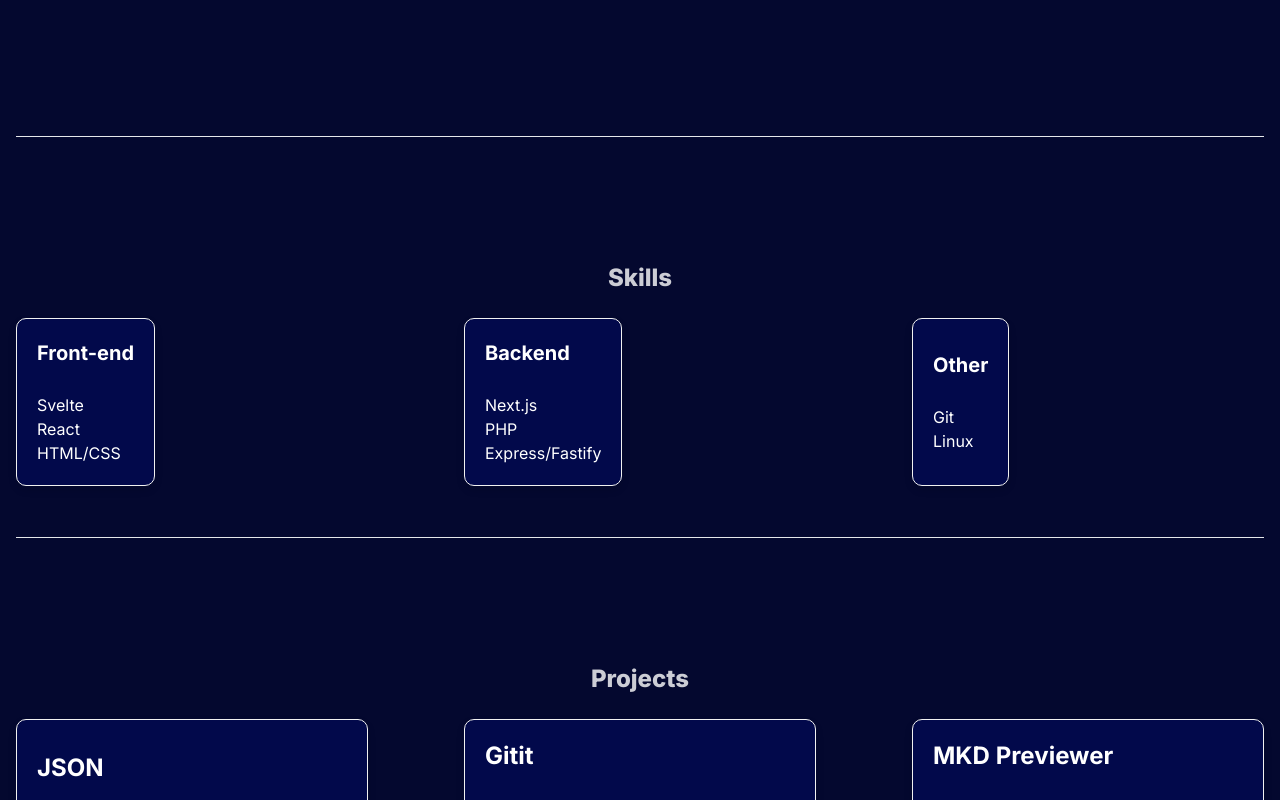
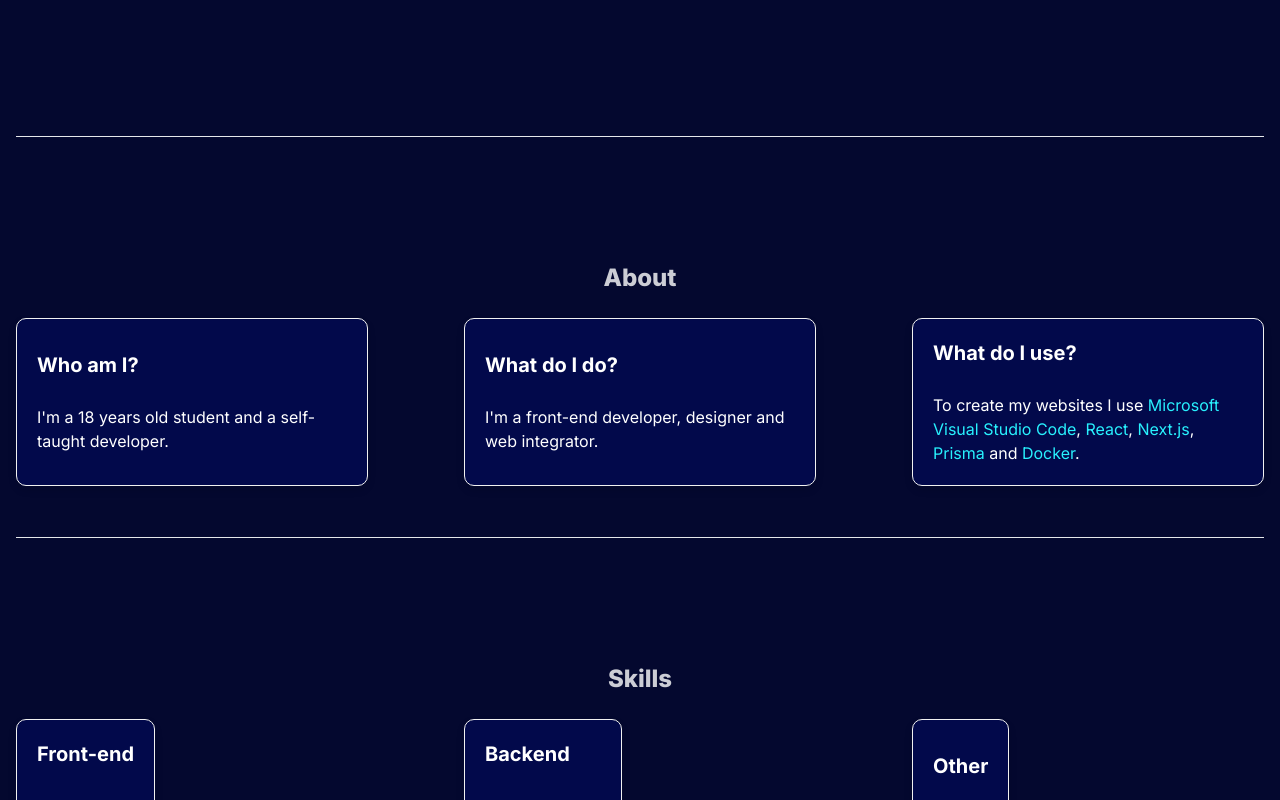
Before and after one commit to ItsMeViipeR/viiper.fr, a Next.js app: page / in a window 1280 px wide. Shown: the part 680-1480 px from the top of the page. Built offline with nearby package versions, Linux system fonts and the light colour scheme.

Commit message:
feat: :sparkles: Add about section

```diff
--- a/app/main.css
+++ b/app/main.css
@@ -27,8 +27,13 @@ section {
   text-align: left;
   padding-top: 10%;
   min-height: 50vh;
+  @apply pb-6;
 }
 
 a {
   cursor: pointer;
 }
+
+.link {
+  @apply text-primary;
+}
--- a/app/page.tsx
+++ b/app/page.tsx
@@ -5,6 +5,11 @@ import "@/components/Box.css";
 import { Box } from "@/components/Box";
 
 export default function Home() {
+  const age = Math.floor(
+    (Date.now() - new Date("2005-04-13").getTime()) /
+      (1000 * 60 * 60 * 24 * 365.25)
+  );
+
   return (
     <div className="min-h-full max-w-7xl m-auto p-4 relative" id="home">
       <Navbar />
@@ -30,6 +35,50 @@ export default function Home() {
             />
           </div>
         </div>
+        <hr />
+        <section id="about">
+          <h1 className="font-extrabold text-2xl text-center pb-6">About</h1>
+          <div className="grid grid-cols-1 md:grid-cols-2 lg:grid-cols-3 gap-24">
+            <Box>
+              <h1 className="font-bold text-xl pb-4">Who am I?</h1>
+              <p>
+                I&apos;m a {age} years old student and a self-taught developer.
+              </p>
+            </Box>
+            <Box>
+              <h1 className="font-bold text-xl pb-4">What do I do?</h1>
+              <p>
+                I&apos;m a front-end developer, designer and web integrator.
+              </p>
+            </Box>
+            <Box>
+              <h1 className="font-bold text-xl pb-4">What do I use?</h1>
+              <p>
+                To create my websites I use{" "}
+                <a href="#" className="link">
+                  Microsoft Visual Studio Code
+                </a>
+                ,{" "}
+                <a href="#" className="link">
+                  React
+                </a>
+                ,{" "}
+                <a href="#" className="link">
+                  Next.js
+                </a>
+                ,{" "}
+                <a href="#" className="link">
+                  Prisma
+                </a>{" "}
+                and{" "}
+                <a href="#" className="link">
+                  Docker
+                </a>
+                .
+              </p>
+            </Box>
+          </div>
+        </section>
         <hr />
         <section id="skills">
           <h1 className="font-extrabold text-2xl text-center pb-6">Skills</h1>
--- a/components/Navbar.tsx
+++ b/components/Navbar.tsx
@@ -36,10 +36,19 @@ export function Navbar() {
             </li>
             <li className="hidden sm:block">
               <a
+                onClick={() => jumpTo("about")}
+                className="text-2xl md:text-base"
+              >
+                <span className="font-mono text-primary">2.</span>{" "}
+                <span>About</span>
+              </a>
+            </li>
+            <li className="hidden sm:block">
+              <a
                 onClick={() => jumpTo("skills")}
                 className="text-2xl md:text-base"
               >
-                <span className="font-mono text-primary">2.</span>{" "}
+                <span className="font-mono text-primary">3.</span>{" "}
                 <span>Skills</span>
               </a>
             </li>
@@ -48,16 +57,16 @@ export function Navbar() {
                 onClick={() => jumpTo("projects")}
                 className="text-2xl md:text-base"
               >
-                <span className="font-mono text-primary">3.</span>{" "}
+                <span className="font-mono text-primary">4.</span>{" "}
                 <span>Projects</span>
               </a>
             </li>
             <li>
               <a
-                onClick={() => jumpTo("contact")}
+                href="mailto:nicolas.amati@gmail.com"
                 className="text-2xl md:text-base"
               >
-                <span className="font-mono text-primary">4.</span>{" "}
+                <span className="font-mono text-primary">5.</span>{" "}
                 <span>Contact</span>
               </a>
             </li>
@@ -123,20 +132,38 @@ export function Navbar() {
               />
               <ul className="flex flex-col items-baseline gap-8">
                 <li>
-                  <a href="/#skills" className="text-2xl md:text-base">
+                  <a
+                    onClick={() => jumpTo("about")}
+                    className="text-2xl md:text-base"
+                  >
                     <span className="font-mono text-primary">1.</span>{" "}
+                    <span>About</span>
+                  </a>
+                </li>
+                <li>
+                  <a
+                    onClick={() => jumpTo("skills")}
+                    className="text-2xl md:text-base"
+                  >
+                    <span className="font-mono text-primary">2.</span>{" "}
                     <span>Skills</span>
                   </a>
                 </li>
                 <li>
-                  <a href="/#projects" className="text-2xl md:text-base">
-                    <span className="font-mono text-primary">2.</span>{" "}
+                  <a
+                    onClick={() => jumpTo("projects")}
+                    className="text-2xl md:text-base"
+                  >
+                    <span className="font-mono text-primary">3.</span>{" "}
                     <span>Projects</span>
                   </a>
                 </li>
                 <li>
-                  <a href="/#contact" className="text-2xl md:text-base">
-                    <span className="font-mono text-primary">3.</span>{" "}
+                  <a
+                    href="mailto:nicolas.amati@gmail.com"
+                    className="text-2xl md:text-base"
+                  >
+                    <span className="font-mono text-primary">4.</span>{" "}
                     <span>Contact</span>
                   </a>
                 </li>
```
